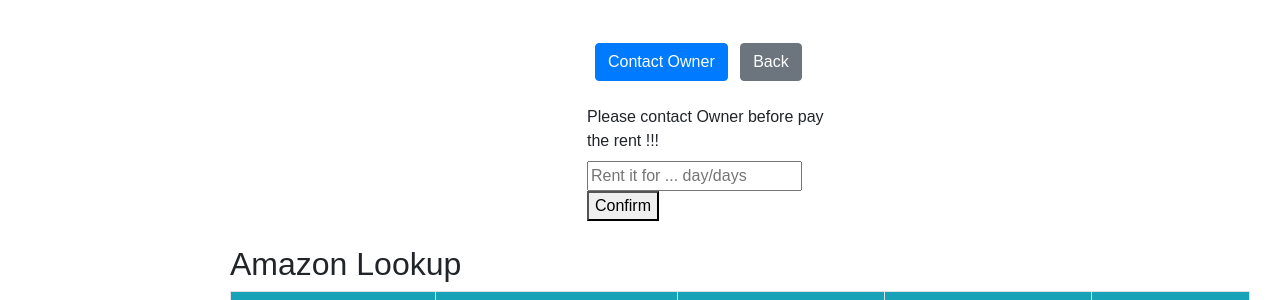
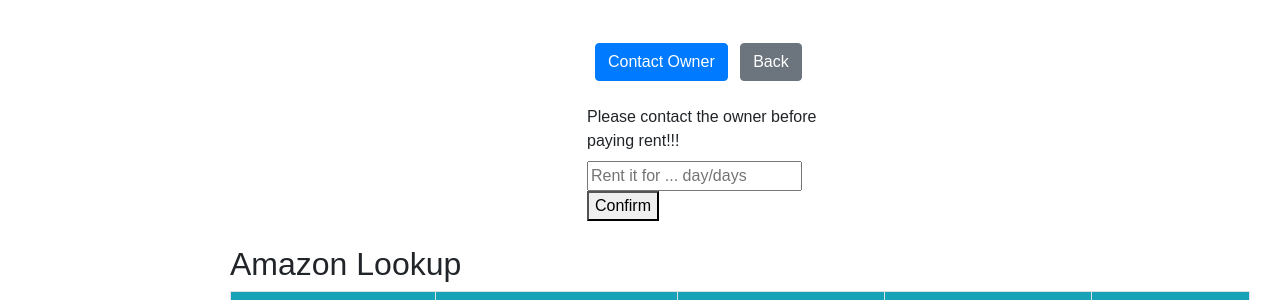
Before and after one commit to daweili1117/A5, a Django app: page /item/1/ in a window 1280 px wide. Shown: the part 691-991 px from the top of the page. Run offline with Django 3.2, Linux system fonts and the light colour scheme; tables that the repository leaves empty hold one stand-in row (values such as "Sample post"); grey boxes marked "Sample" are stand-in pictures; a database or web service that is not in the repository returns one stand-in record (values such as "Sample title"); data that the repository does not hold is empty; some libraries are stand-ins or nearby versions.

Commit message:
Update itemDetails.html
Typo fix

```diff
--- a/templates/itemDetails.html
+++ b/templates/itemDetails.html
@@ -52,7 +52,7 @@
 </div>
 
   <br/>
-     <label>Please contact Owner before pay the rent !!!</label>
+     <label>Please contact the owner before paying rent!!!</label>
 
         <input type="number" size="70" placeholder="Rent it for ... day/days" id="number" >
         <button type="button" onclick="getInputValue();">Confirm</button>
```
